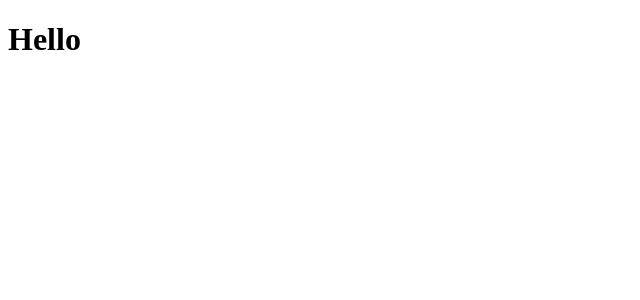
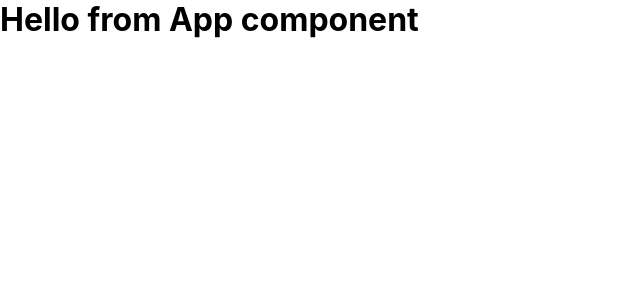
Before and after one commit to core97/react-gfi, a React app: page / in a window 1280 px wide. Shown: the top 300 px of the page, without its empty margins (0-640 px from the left). Built offline with nearby package versions, Linux system fonts and the light colour scheme.

Commit message:
Added global styles

```diff
--- /dev/null
+++ b/src/App.js
@@ -0,0 +1,5 @@
+import React from 'react'
+
+export const App = () => {
+  return <h1>Hello from App component</h1>
+}
--- a/src/index.js
+++ b/src/index.js
@@ -1,4 +1,7 @@
 import React from 'react'
 import ReactDOM from 'react-dom'
+import { App } from './App'
 
-ReactDOM.render(<h1>Hello</h1>, document.getElementById('app'))
+import './styles/GlobalStyles.scss'
+
+ReactDOM.render(<App />, document.getElementById('app'))
--- /dev/null
+++ b/src/styles/GlobalStyles.scss
@@ -0,0 +1,23 @@
+* {
+    box-sizing: border-box;
+    margin: 0;
+}
+
+body {
+    font-family: -apple-system, BlinkMacSystemFont, 'Segoe UI', 'Roboto',
+        'Oxygen', 'Ubuntu', 'Cantarell', 'Fira Sans', 'Droid Sans',
+        'Helvetica Neue', sans-serif;
+    -webkit-font-smoothing: antialiased;
+    -moz-osx-font-smoothing: grayscale;
+    width: 100%;
+    height: 100%;
+}
+
+code {
+    font-family: source-code-pro, Menlo, Monaco, Consolas, 'Courier New',
+        monospace;
+}
+
+a {
+    text-decoration: none;
+}
--- a/webpack.config.js
+++ b/webpack.config.js
@@ -1,5 +1,6 @@
 const HtmlWebpackPlugin = require('html-webpack-plugin')
 const { SourceMapDevToolPlugin } = require('webpack')
+const MiniCssExtractPlugin = require('mini-css-extract-plugin')
 
 module.exports = {
   output: {
@@ -12,7 +13,8 @@ module.exports = {
     }),
     new SourceMapDevToolPlugin({
       filename: '[file].map'
-    })
+    }),
+    new MiniCssExtractPlugin('style.css')
   ],
   module: {
     rules: [
@@ -31,6 +33,10 @@ module.exports = {
         test: /\.js$/,
         enforce: 'pre',
         use: ['source-map-loader']
+      },
+      {
+        test: /\.scss$/,
+        use: [MiniCssExtractPlugin.loader, 'css-loader', 'sass-loader']
       }
     ]
   }
```
